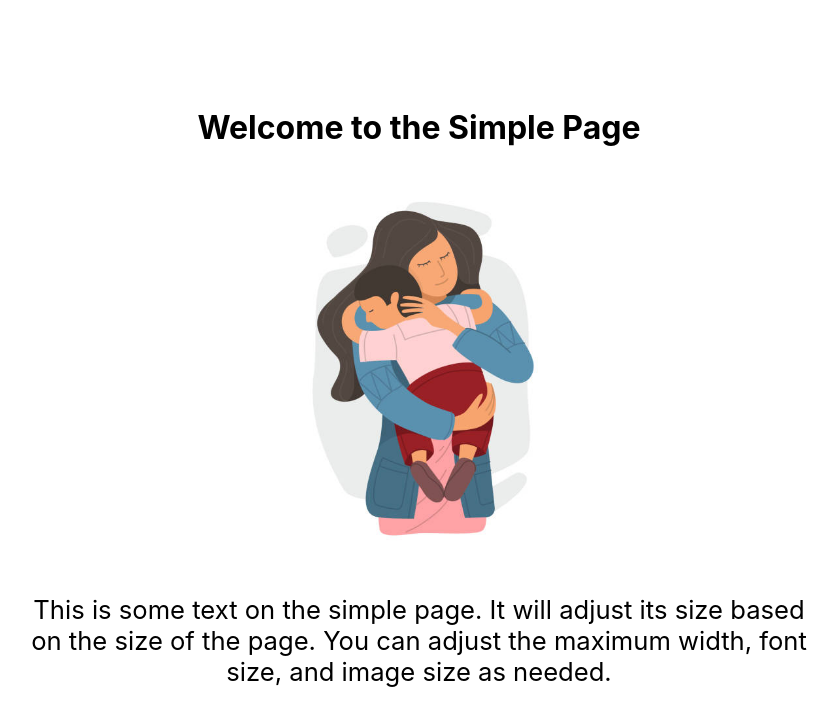
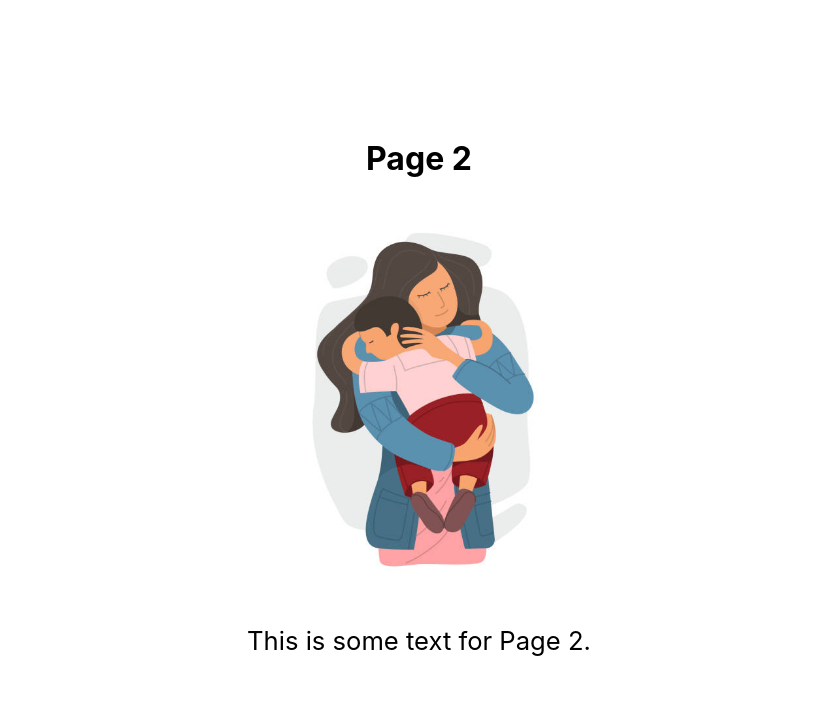
Before and after one commit to SanjnaT41756/ThoughtQloud, a React (Create React App) app: page / in a window 1280 px wide. Shown: the top 726 px of the page, without its empty margins (221-1059 px from the left). Built offline with nearby package versions, Linux system fonts and the light colour scheme.

Commit message:
created a json file for simple info pages

```diff
--- a/src/App.js
+++ b/src/App.js
@@ -2,6 +2,7 @@ import React from "react";
 import Faces from "./Faces.js"; // Adjust the import path based on your file structure
 import SimplePage from "./SimplePage";
 
+import PageList from "./PageList";
 import MotherHuggingImage from "./images/mother_hugging.jpg";
 
 import CloudBackground from "./CloudBackground";
@@ -19,11 +20,12 @@ const App = () => {
             <Faces />
             */}
 
-            <SimplePage
+            {/* <SimplePage
                 title={pageTitle}
                 imageUrl={pageImageUrl}
                 text={pageText}
-            />
+            /> */}
+            <PageList />
         </div>
     );
 };
--- /dev/null
+++ b/src/PageList.js
@@ -0,0 +1,17 @@
+import React from "react";
+import pagesData from "./SimpleInfoPages.json";
+import SimplePage from "./SimplePage";
+
+import MotherHugging from "./images/mother_hugging.jpg";
+
+const PageList = () => {
+    const secondPage = pagesData[1];
+
+    return (
+        <div>
+            <SimplePage {...secondPage} imageUrl={MotherHugging} />
+        </div>
+    );
+};
+
+export default PageList;
--- /dev/null
+++ b/src/SimpleInfoPages.json
@@ -0,0 +1,11 @@
+[
+    {
+        "title": "Page 1",
+        "imageUrl": "./images/mother_hugging.jpg",
+        "text": "This is some text for Page 1."
+    },
+    {
+        "title": "Page 2",
+        "text": "This is some text for Page 2."
+    }
+]
```
